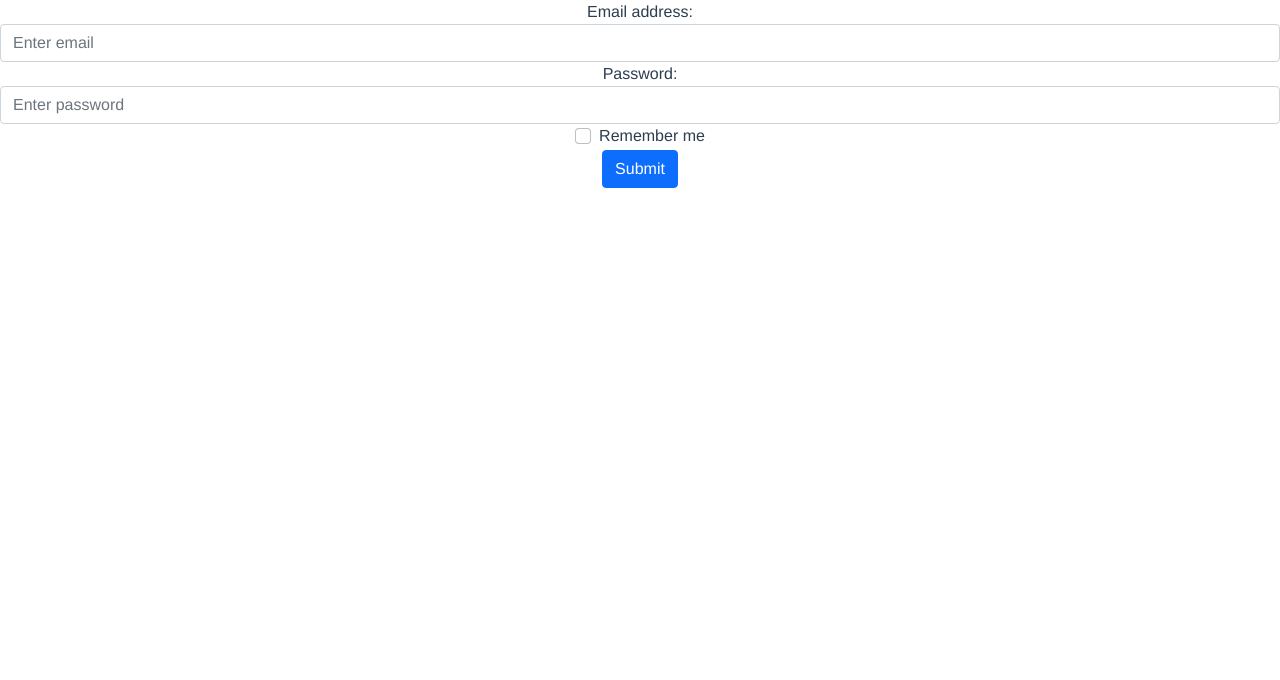
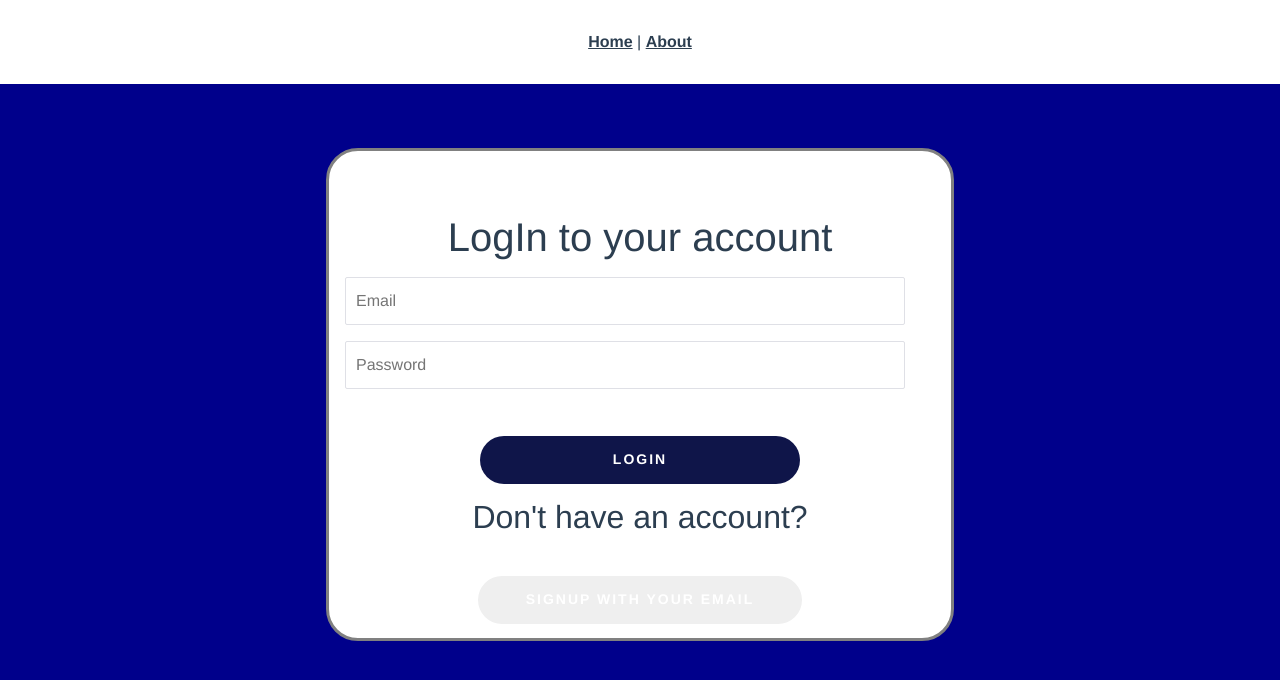
Before and after one commit to DaiAlaa/LMS-front-end, a Vue app: page /LogIn in a window 1280 px wide. Shown: the top 680 px of the page. Built offline with nearby package versions, Linux system fonts and the light colour scheme.

Commit message:
login & signup

```diff
--- a/src/App.vue
+++ b/src/App.vue
@@ -1,9 +1,9 @@
 <template>
   <div id="app">
-    <!-- <div id="nav">
+    <div id="nav">
       <router-link to="/">Home</router-link> |
       <router-link to="/about">About</router-link>
-    </div> -->
+    </div>
     <router-view />
   </div>
 </template>
@@ -30,3 +30,35 @@
   }
 }
 </style>
+<script>
+export default {
+    beforeCreate() {
+    window.localStorage.isMySessionActive = "false";
+    const token = localStorage.getItem("Authorization");
+    if (token) {
+      this.$store.dispatch("Authorization/get_user", false);
+      setTimeout(() => {
+        var status = this.isLoggedIn;
+        if (status == "error") {
+          //token is expired
+          this.$store.dispatch("Authorization/logout");
+          this.$router.replace("/login");
+        }
+      }, 500);
+    }
+  },
+  created() {
+    setTimeout(() => {
+      this.loading = false;
+    }, 500);
+
+    window.localStorage.isMySessionActive = "true";
+  },
+  data: function() {
+    return {
+      loading: true,
+      componentKey: 0
+    };
+  }
+};
+</script>
--- a/src/views/LogIn.vue
+++ b/src/views/LogIn.vue
@@ -1,48 +1,147 @@
 <template>
-    <form action="/action_page.php">
-  <div class="form-group">
-    <label for="email">Email address:</label>
-    <input type="email" class="form-control" placeholder="Enter email" id="email">
+   <div class="conatiner parent px-0">
+      <div class="row">
+        <div class="col-md-3"></div>
+        <div class="col-md-6">
+          <form class="login-form">
+            <h1>LogIn to your account</h1>
+            <input type="email" placeholder="Email" v-model="email" required />
+            <input type="password" placeholder="Password" required />
+            <button @click.prevent="logIn()" id="signup-btn" type="submit" testid="sign up button" class="costum-btn">
+              LogIn
+            </button>
+            <h2>Don't have an account?</h2>
+          <router-link
+            class="costum-btn"
+            id="signup_btn"
+            to="/SignUp"
+            tag="button"
+          >
+            SignUp with your email
+          </router-link>
+          </form>
         </div>
-  <div class="form-group">
-    <label for="pwd">Password:</label>
-    <input type="password" class="form-control" placeholder="Enter password" id="pwd">
       </div>
-  <div class="form-group form-check">
-    <label class="form-check-label">
-      <input class="form-check-input" type="checkbox"> Remember me
-    </label>
     </div>
-  <button type="submit" class="btn btn-primary">Submit</button>
-</form>
 </template>
 <style lang="scss" scoped>
+    .parent{
+    background-color:darkblue;
+    height:100vh;
+    width: 100%;
+  }
+  input {
+  height: 3em;
+  padding: 0.625em 0.625em 0.625em;
+  border-radius: 2px;
+  border: 1px solid #dfe0e6;
+  color: #1c1c1f;
+  width: 90%;
+  align-items: center;
+  display: block;
+  margin: 1em;
+  // background-color: transparent;
+}
+.costum-btn {
+  font-size: 14px;
+  line-height: 1;
+  border-radius: 500px;
+  padding: 16px 48px 18px;
+  margin-bottom: 14px;
+  margin-top: 31px;
+  margin-left: auto;
+  margin-right: auto;
+  color: #fff;
+  text-decoration: none;
+  font-weight: 700;
+  text-align: center;
+  cursor: pointer;
+  transition-duration: 0.3s;
+  border-width: 0;
+  letter-spacing: 2px;
+  /* min-width: 160px; */
+  text-transform: uppercase;
+  white-space: normal;
+  float: center;
+}
+.highlight {
+  color: #0f1549;
+  display: inline-block;
+}
+.highlight:hover {
+  color: #0f1549;
+  cursor: pointer;
+}
 
+.invalid {
+  color: #bd3200;
+  text-align: left;
+}
+#signup-btn {
+  background-color: #0f1549;
+  max-width: 320px;
+  width: 100%;
+}
+#signup-btn:hover {
+  background-color: #0f1549;
+}
+.login-form {
+  background-color: white;
+  margin-top: 4em;
+  border:solid #1c1c1f;
+  border-radius: 2em;
+  border-color:gray ;
+  // background-size: cover;
+  // position: absolute;
+  // display: block;
+}
+h1 {
+  margin-top: 10%;
+}
 </style>
 <script>
+import { mapGetters } from "vuex";
 export default {
     name:"LogIn",
     components:{},
-    data:function(){
-        return{
+    data: function () {
+      return {
+        //User's data that will be passed from the v-model
+        email: "",
+        password: "",
+        //required for validation
         trigger_validation: false,
         can_submit: true,
-            email: "",
-            password: "",
-            username: "",
-            gender: "",
-            birthday: "",
-            month: "0",
-            day: "",
-            year: "",
-        }
-
+      };
     },
     methods: {
+      logIn(){
+        this.trigger_validation = true;
+        this.can_submit = true;
+        this.req_email;
+        this.req_password;
+        setTimeout(() => {
+          if (this.can_submit) {
+            let user = {
+              email: this.email,
+              password: this.password,
+            };
+            this.$store.dispatch("Authorization/logIn", user);
+          }
+        }, 200);
+      },
+      cannotSubmit() {
+      this.can_submit = false;
+    },
+    canSubmit() {
+      this.can_submit = this.can_submit && true;
+    },
 
     },
     computed:{
-
+      ...mapGetters({
+            isLoggedIn: "Authorization/GetStatus",
+          }),
         }
 }
 </script>
--- a/src/views/SignUp.vue
+++ b/src/views/SignUp.vue
@@ -7,16 +7,23 @@
             <h1>SignUp With your Email</h1>
             <div class="row">
               <div class="col-md-6">
-                <input type="text" placeholder="First Name" required />
+                <input type="text" placeholder="First Name" v-model="FirstName" required />
               </div>
               <div class="col-md-6">
-                <input type="text" placeholder="Last Name" required />
+                <input type="text" placeholder="Last Name" v-model="LastName" required />
               </div>
             </div>
-            <input type="email" placeholder="Email" required />
+            <input type="email" placeholder="Email" v-model="email" required />
+            <br/>
+            <p v-if="invalid_email == true" class="invalid" id="invalid_email">
+              The email address you supplied is invalid.
+            </p>
             <input type="password" placeholder="Password" required />
+            <p v-if="short_password == true" class="invalid" id="short_password">
+              Your password is too short.
+            </p>
             <input type="text" placeholder="UserName" required />
-            <input type="date" placeholder="Month" required />
+            <input type="date" placeholder="birthdate" v-model="birthdate" required />
             <div class="row">
               <div class ="col-md-1">
             <input type="radio"  class="gender" value="Male" v-model="gender"/>
@@ -113,24 +120,6 @@ input {
 #signup-btn:hover {
   background-color: #0f1549;
 }
-// .gender {
-
-//   input {
-//     margin-top: 3px;
-//     border-radius: 2px;
-//     width: 15%;
-//     margin-bottom: 0px;
-//     padding: 0em;
-//   }
-//   label {
-//     color: #88898c;
-//     font-size: 0.9375em;
-//     // text-align: left;
-//     // padding-top: 16px;
-//     // margin-right: 20px;
-//     // padding-left: 5px;
-//   }
-// }
 label{
   margin-top:1em;
 }
@@ -156,6 +145,7 @@ h1 {
 }
 </style>
 <script>
+import { mapGetters } from "vuex";
 export default {
     name:"SignUp",
     components:{},
@@ -167,18 +157,74 @@ export default {
             password: "",
             username: "",
             gender: "",
-            birthday: "",
-            month: "0",
-            day: "",
-            year: "",
+            birthdate: "",
         }
 
     },
     methods: {
+      signUp(){
+        this.trigger_validation = true;
+        this.can_submit = true;
+        setTimeout(() => {
+        if (this.can_submit) {
+          let newuser = {
+            username: this.username,
+            password: this.password,
+            country: this.country,
+            email: this.email,
+            gender: this.gender,
+            birthday: this.birthdate,
+          };
+          this.$store.dispatch("Authorization/signUp", newuser);
+          // this.$router.replace("/EmailConfirmation");
+          // this.$router.replace("/");
+        }
+        else return;
+      }, 200);
+      },
+      cannotSubmit() {
+      this.can_submit = false;
+    },
+    canSubmit() {
+      this.can_submit = this.can_submit && true;
+    },
 
     },
     computed:{
-
+      ...mapGetters({
+      isLoggedIn: "Authorization/GetStatus",
+    }),
+    invalid_email: function() {
+      if (this.trigger_validation) {
+        var to_check = this.email;
+        if ( this.email != "" && (to_check.indexOf("@") == -1 || to_check.indexOf("@") == to_check.length - 1 || to_check.indexOf(".com") == -1 || to_check.indexOf(".com") + 4 != to_check.length)) {
+            this.cannotSubmit();
+            return true;
+        }
+        else {
+          this.canSubmit();
+          return false;
+        }
+      }
+      else {
+        return false;
+      }
+    },
+    short_password: function () {
+        if (this.trigger_validation) {
+          if (this.password.length <= 7 && this.password != "") {
+            this.cannotSubmit();
+            return true;
+          }
+          else {
+            this.canSubmit();
+            return false;
+          }
+        }
+        else {
+          return false;
+        }
+      },
     }
 }
 </script>
```
Also changed, not shown: src/modules/Authorization.js (added, +99 -0 lines). Lines whose indentation alone changed are shown as unchanged.
